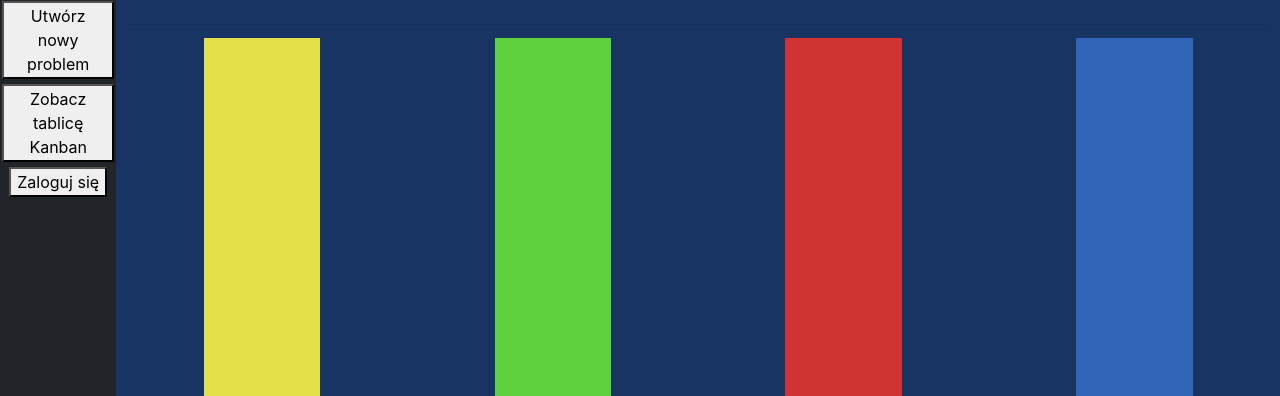
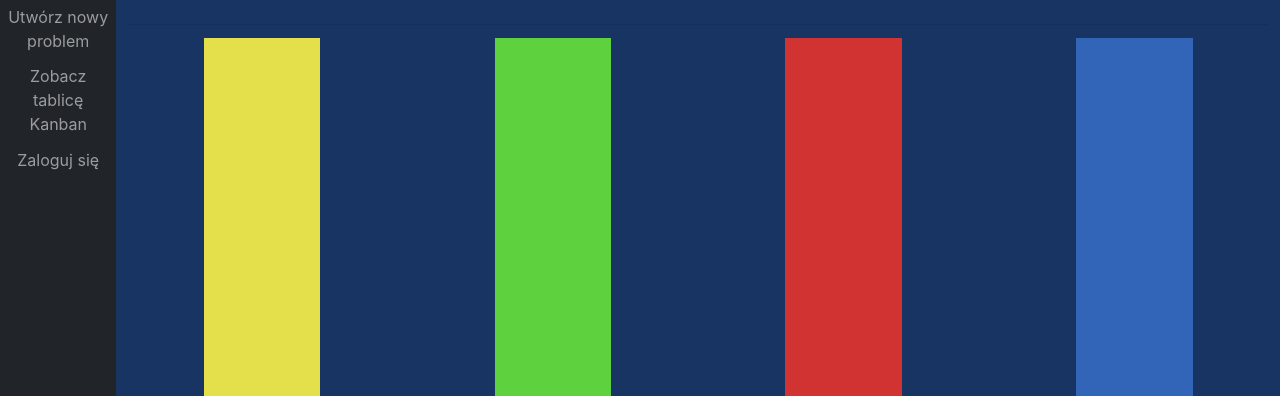
Before and after one commit to AdamJaworski/wwwijs, a Flask app: template templates/dashboard.html in a window 1280 px wide. Shown: the part 60-456 px from the top of the page. Run offline with Flask 3, Linux system fonts and the light colour scheme; the template is opened without the code that fills it, so the values that code supplies are empty; some libraries are stand-ins or nearby versions.

Commit message:
updated buttons on dashboard.html

```diff
--- a/static/css/style_dashboard.css
+++ b/static/css/style_dashboard.css
@@ -20,7 +20,7 @@ html{
 }
 
 .orgs > * {
-  margin: 2%;
+  margin: 5%;
 }
 
 .orgs > *:first-child {
--- a/static/css/style_dashboard_buttons.css
+++ b/static/css/style_dashboard_buttons.css
@@ -11,3 +11,13 @@
   margin: 4px 2px;
   border-radius: 100%;
 }
+
+a {
+  color: rgba(255, 255, 255, .55);
+  text-decoration: none;
+}
+
+a:hover {
+  color: rgba(255, 255, 255, .75);
+  text-decoration: none;
+}
--- a/templates/dashboard.html
+++ b/templates/dashboard.html
@@ -11,9 +11,9 @@
 <body class="dashboard">
     <div class="orgs">
         <button id="profile" class="button"></button>
-        <a href="/create_new_issue"><button>Utwórz nowy problem</button></a>
-        <a href="/see_canban_board"><button>Zobacz tablicę Kanban</button></a>
-        <a href="/login"><button>Zaloguj się</button></a>
+        <a href="/create_new_issue">Utwórz nowy problem</a>
+        <a href="/see_canban_board">Zobacz tablicę Kanban</a>
+        <a href="/login">Zaloguj się</a>
     </div>
     <div class="sub_div">
         <div class="header">
```
